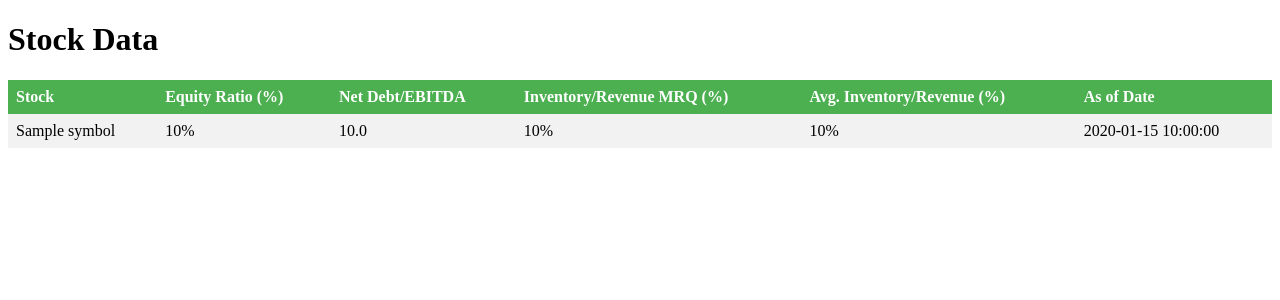
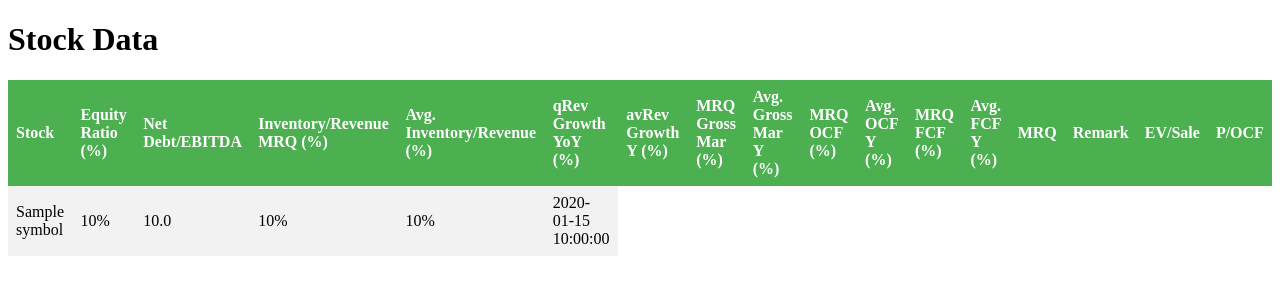
Before and after one commit to wabisabicode/stock_screener, a Flask app: template templates/results.html in a window 1280 px wide. Shown: the top 300 px of the page. Run offline with Flask 3, Linux system fonts and the light colour scheme; the template is opened without the code that fills it: most values are stand-ins (such as "Sample title", 1, 10 or a date in 2020).

Commit message:
expand number of output columns

```diff
--- a/templates/results.html
+++ b/templates/results.html
@@ -31,7 +31,18 @@
         <th>Net Debt/EBITDA</th>
         <th>Inventory/Revenue MRQ (%)</th>
         <th>Avg. Inventory/Revenue (%)</th>
-        <th>As of Date</th>
+        <th>qRev Growth YoY (%)</th>
+        <th>avRev Growth Y (%)</th>
+        <th>MRQ Gross Mar (%)</th>
+        <th>Avg. Gross Mar Y (%)</th>
+        <th>MRQ OCF (%)</th>
+        <th>Avg. OCF Y (%)</th>
+        <th>MRQ FCF (%)</th>
+        <th>Avg. FCF Y (%)</th>
+        <th>MRQ</th>
+        <th>Remark</th>
+        <th>EV/Sale</th>
+        <th>P/OCF</th>
       </tr>
       {% for item in data %}
       <tr>
```
